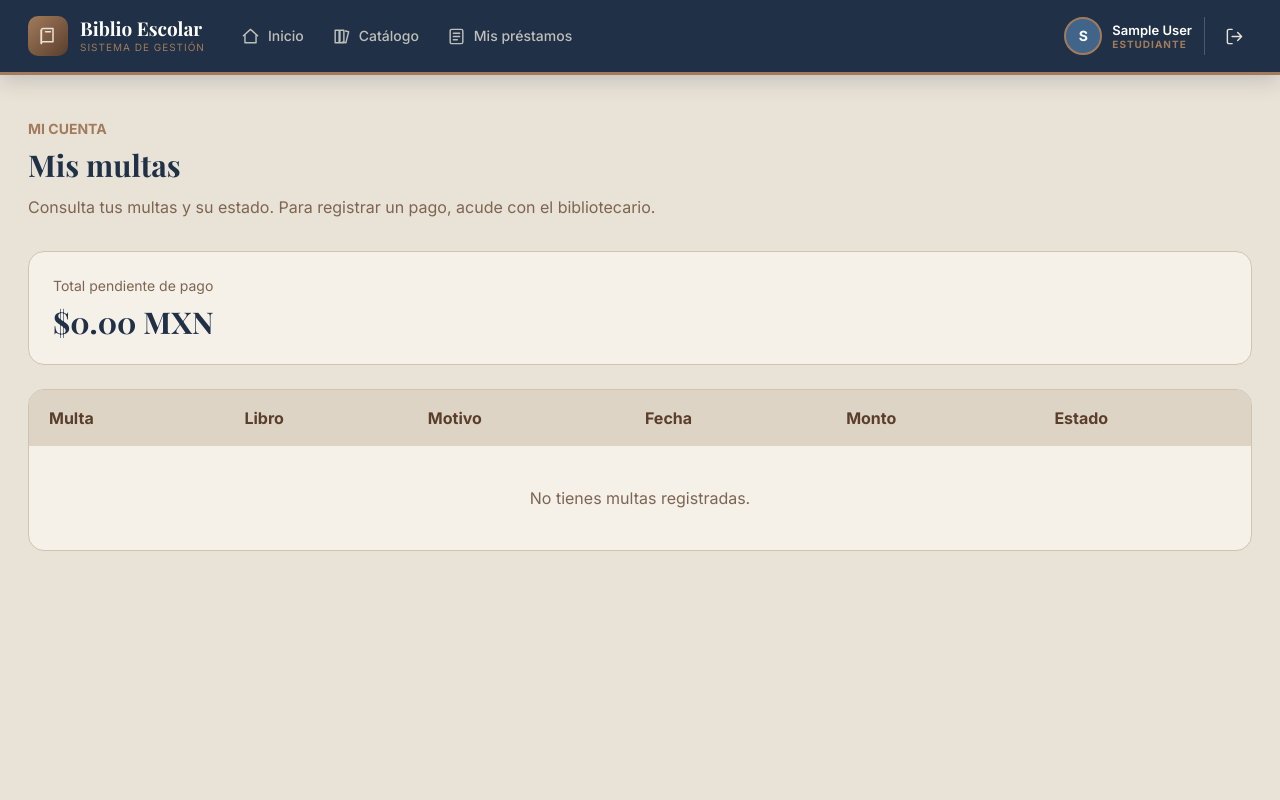
After one commit to Sonorous06/SitemaDeBibliooteca-Django, a Django app: page /multas/mis-multas/ in a window 1280 px wide. The commit adds this page. Run offline with Django 5.2, Linux system fonts and the light colour scheme; the visitor is signed in with stand-in values (Sample User, id 1); data that the repository does not hold is empty; parts of the project's set-up code (start-up, migrations or seed data) failed here and were passed over; some libraries are stand-ins or nearby versions.

Commit message:
Agrega consulta de multas del lector

```diff
--- a/config/urls.py
+++ b/config/urls.py
@@ -18,5 +18,6 @@ urlpatterns = [
 
     #otras apps (catalogo, prestamos, multas)
     path('catalogo/', include('catalogo.urls')),
-    path('prestamos/', include('prestamos.urls'))
+    path('prestamos/', include('prestamos.urls')),
+    path('multas/', include('multas.urls')),
 ]
--- /dev/null
+++ b/multas/urls.py
@@ -0,0 +1,6 @@
+from django.urls import path
+from . import views
+
+urlpatterns = [
+    path('mis-multas/', views.mis_multas_view, name='mis_multas'),
+]
--- a/multas/views.py
+++ b/multas/views.py
@@ -1,3 +1,33 @@
+from django.shortcuts import render
+# Create your views here.
+
+from decimal import Decimal
+
+from django.contrib.auth.decorators import login_required
+from django.db.models import Sum
 from django.shortcuts import render
 
-# Create your views here.
+from .models import Multa
+
+
+@login_required
+def mis_multas_view(request):
+    """Muestra únicamente las multas del usuario que inició sesión."""
+    multas = Multa.objects.filter(
+        usuario=request.user
+    ).select_related(
+        'prestamo__ejemplar__libro'
+    ).order_by('-fecha_generacion', '-pk')
+
+    total_pendiente = multas.filter(
+        estado='PENDIENTE'
+    ).aggregate(total=Sum('monto'))['total'] or Decimal('0.00')
+
+    return render(
+        request,
+        'multas/mis_multas.html',
+        {
+            'multas': multas,
+            'total_pendiente': total_pendiente,
+        }
+    )
--- /dev/null
+++ b/templates/multas/mis_multas.html
@@ -0,0 +1,103 @@
+{% extends 'base.html' %}
+
+{% block title %}Mis multas · Biblio Escolar{% endblock %}
+
+{% block content %}
+<div class="mb-8">
+    <p class="text-sm font-bold uppercase text-caramel">
+        Mi cuenta
+    </p>
+    <h1 class="font-serif text-3xl font-bold text-navy mt-2">
+        Mis multas
+    </h1>
+    <p class="text-muted mt-3">
+        Consulta tus multas y su estado.
+        Para registrar un pago, acude con el bibliotecario.
+    </p>
+</div>
+
+<div class="bg-paper border border-line rounded-2xl p-6 mb-6">
+    <p class="text-sm text-muted">Total pendiente de pago</p>
+    <p class="font-serif text-3xl font-bold text-navy mt-2">
+        ${{ total_pendiente|floatformat:2 }} MXN
+    </p>
+
+    {% if total_pendiente > 0 %}
+    <p class="text-sm text-bad mt-3">
+        Las multas pendientes impiden solicitar nuevos préstamos.
+    </p>
+    {% endif %}
+</div>
+
+<div class="bg-paper border border-line rounded-2xl overflow-hidden">
+    <div class="overflow-x-auto">
+        <table class="w-full text-left">
+            <thead class="bg-sand text-coffee">
+                <tr>
+                    <th class="px-5 py-4">Multa</th>
+                    <th class="px-5 py-4">Libro</th>
+                    <th class="px-5 py-4">Motivo</th>
+                    <th class="px-5 py-4">Fecha</th>
+                    <th class="px-5 py-4">Monto</th>
+                    <th class="px-5 py-4">Estado</th>
+                </tr>
+            </thead>
+
+            <tbody class="divide-y divide-line">
+                {% for m in multas %}
+                <tr>
+                    <td class="px-5 py-4 text-coffee">
+                        #{{ m.id }}
+                    </td>
+
+                    <td class="px-5 py-4">
+                        <p class="font-semibold text-navy">
+                            {{ m.prestamo.ejemplar.libro.titulo }}
+                        </p>
+                        <p class="text-sm text-muted">
+                            Préstamo #{{ m.prestamo_id }}
+                            · {{ m.prestamo.ejemplar.codigo_inventario }}
+                        </p>
+                    </td>
+
+                    <td class="px-5 py-4 text-coffee">
+                        {{ m.get_motivo_display }}
+                        {% if m.motivo == 'RETRASO' %}
+                        <p class="text-sm text-muted">
+                            {{ m.dias_retraso }} días de retraso
+                        </p>
+                        {% endif %}
+                    </td>
+
+                    <td class="px-5 py-4 text-coffee">
+                        {{ m.fecha_generacion|date:"d/m/Y" }}
+                    </td>
+
+                    <td class="px-5 py-4 font-semibold text-coffee">
+                        ${{ m.monto|floatformat:2 }} MXN
+                    </td>
+
+                    <td class="px-5 py-4">
+                        <span class="text-sm font-semibold
+                            {% if m.estado == 'PENDIENTE' %}
+                                text-bad
+                            {% else %}
+                                text-green-700
+                            {% endif %}">
+                            {{ m.get_estado_display }}
+                        </span>
+                    </td>
+                </tr>
+                {% empty %}
+                <tr>
+                    <td colspan="6"
+                        class="px-5 py-10 text-center text-muted">
+                        No tienes multas registradas.
+                    </td>
+                </tr>
+                {% endfor %}
+            </tbody>
+        </table>
+    </div>
+</div>
+{% endblock %}
```
Also changed, not shown: templates/home.html (+8 -0 lines).
